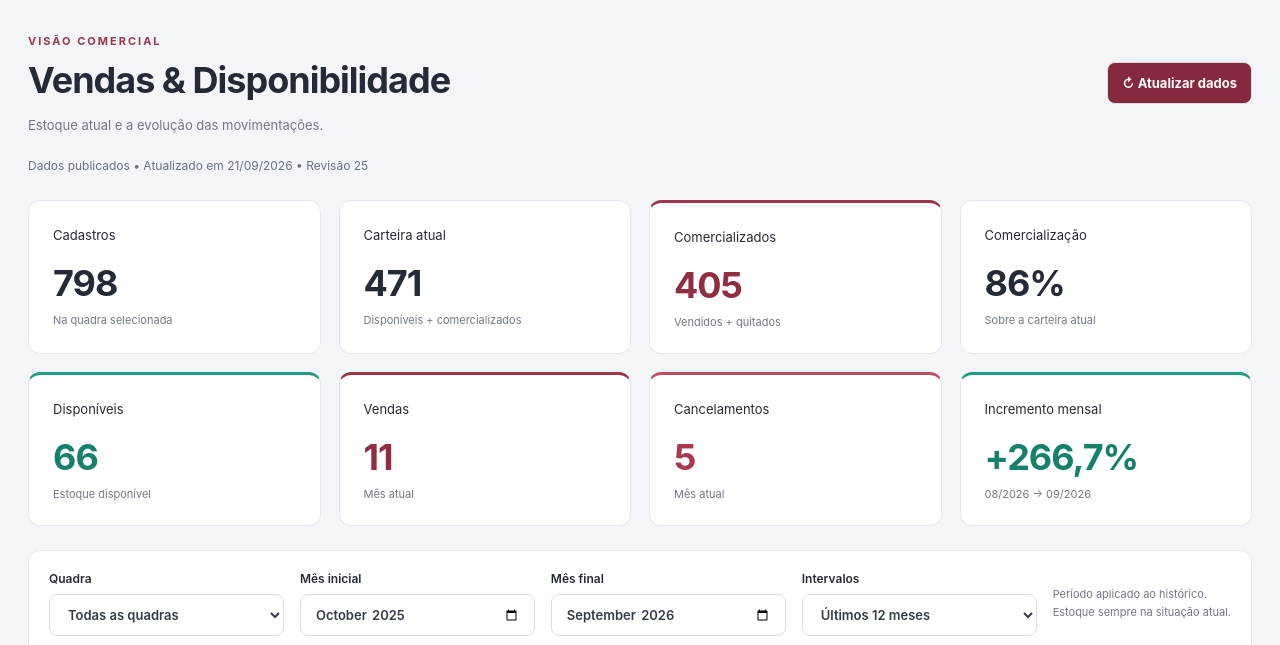
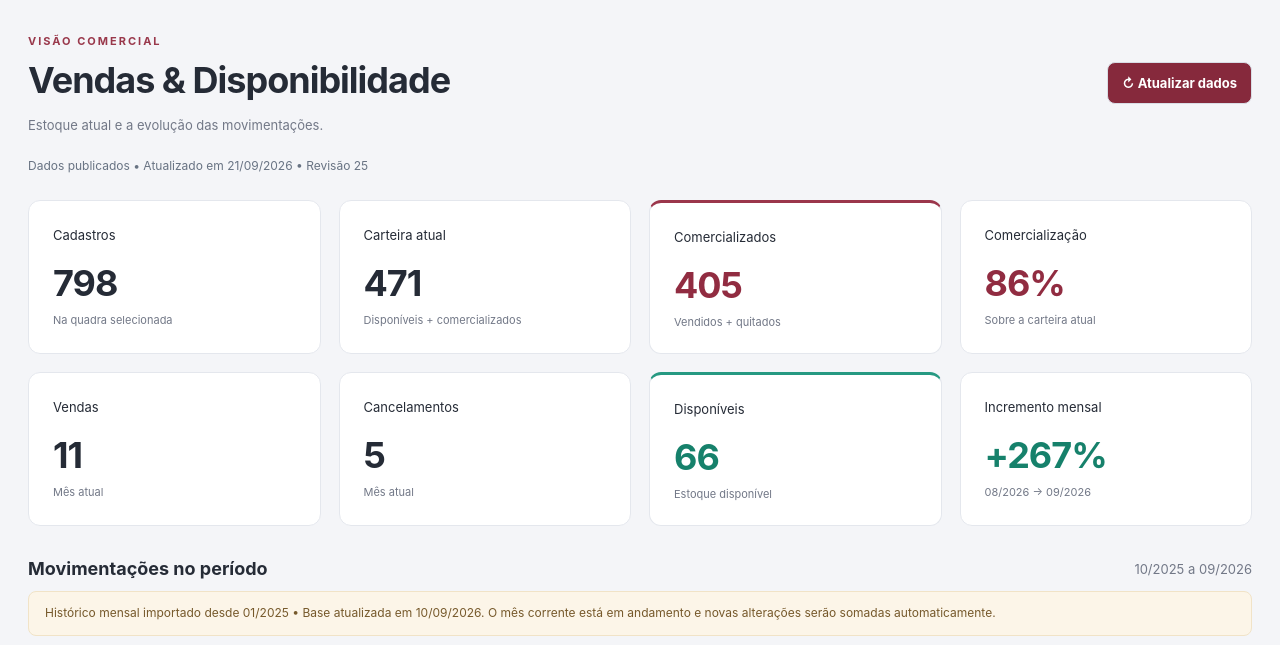
Before and after one commit to nortonpcmaciel/jardimmoria-disponibilidade, a website: page dashboard.html in a window 1280 px wide. Shown: the part 94-739 px from the top of the page. Drawn offline with Linux system fonts and the light colour scheme.

Commit message:
Ajusta ordem e estilo dos indicadores

```diff
--- a/dashboard.html
+++ b/dashboard.html
@@ -19,11 +19,11 @@
     <div class="heading"><div><p class="eyebrow">VISÃO COMERCIAL</p><h1>Vendas & Disponibilidade</h1><p>Estoque atual e a evolução das movimentações.</p></div><button id="refresh" type="button">↻ Atualizar dados</button></div>
     <p id="message" role="status" aria-live="polite">Carregando dados publicados…</p>
     <div id="content" hidden>
-      <section class="cards" aria-label="Indicadores atuais"><article class="card"><p>Cadastros</p><strong id="total">—</strong><small>Na quadra selecionada</small></article><article class="card"><p>Carteira atual</p><strong id="portfolio">—</strong><small>Disponíveis + comercializados</small></article><article class="card sold"><p>Comercializados</p><strong id="sold">—</strong><small>Vendidos + quitados</small></article><article class="card"><p>Comercialização</p><strong id="rate">—</strong><small>Sobre a carteira atual</small></article></section>
-      <section class="cards monthly-cards" aria-label="Indicadores do mês atual"><article class="card available"><p>Disponíveis</p><strong id="available">—</strong><small>Estoque disponível</small></article><article class="card sales"><p>Vendas</p><strong id="current-sales">—</strong><small>Mês atual</small></article><article class="card cancellations"><p>Cancelamentos</p><strong id="current-cancellations">—</strong><small>Mês atual</small></article><article class="card growth" id="growth-card"><p>Incremento mensal</p><strong id="current-growth">—</strong><small id="growth-period">Vendas em relação ao mês anterior</small></article></section>
-      <section class="filters" aria-label="Filtros do dashboard"><label>Quadra<select id="block"><option value="">Todas as quadras</option></select></label><label>Mês inicial<input id="start" type="month" min="2000-01" max="2099-12"></label><label>Mês final<input id="end" type="month" min="2000-01" max="2099-12"></label><label>Intervalos<select id="interval"><option value="last12">Últimos 12 meses</option><option value="currentYear">Ano Atual</option><option value="previousYear">Ano Anterior</option></select></label><span>Período aplicado ao histórico.<br>Estoque sempre na situação atual.</span></section>
+      <section class="cards" aria-label="Indicadores atuais"><article class="card"><p>Cadastros</p><strong id="total">—</strong><small>Na quadra selecionada</small></article><article class="card"><p>Carteira atual</p><strong id="portfolio">—</strong><small>Disponíveis + comercializados</small></article><article class="card sold"><p>Comercializados</p><strong id="sold">—</strong><small>Vendidos + quitados</small></article><article class="card commercial-rate"><p>Comercialização</p><strong id="rate">—</strong><small>Sobre a carteira atual</small></article></section>
+      <section class="cards monthly-cards" aria-label="Indicadores do mês atual"><article class="card"><p>Vendas</p><strong id="current-sales">—</strong><small>Mês atual</small></article><article class="card"><p>Cancelamentos</p><strong id="current-cancellations">—</strong><small>Mês atual</small></article><article class="card available"><p>Disponíveis</p><strong id="available">—</strong><small>Estoque disponível</small></article><article class="card growth"><p>Incremento mensal</p><strong id="current-growth">—</strong><small id="growth-period">Vendas em relação ao mês anterior</small></article></section>
       <div class="section-title"><h2>Movimentações no período</h2><span id="period"></span></div>
       <p id="coverage" class="notice"></p>
+      <section class="filters" aria-label="Filtros do dashboard"><label>Quadra<select id="block"><option value="">Todas as quadras</option></select></label><label>Mês inicial<input id="start" type="month" min="2000-01" max="2099-12"></label><label>Mês final<input id="end" type="month" min="2000-01" max="2099-12"></label><label>Intervalos<select id="interval"><option value="last12">Últimos 12 meses</option><option value="currentYear">Ano Atual</option><option value="previousYear">Ano Anterior</option></select></label><span>Período aplicado ao histórico.<br>Estoque sempre na situação atual.</span></section>
       <section class="flow" aria-label="Indicadores do período"><article><span>Vendas registradas</span><strong id="sales">—</strong></article><article><span>Cancelamentos</span><strong id="cancellations">—</strong></article><article><span>Saldo de vendas</span><strong id="net">—</strong><small>Vendas − cancelamentos</small></article></section>
       <div class="grid"><section class="panel trend"><div class="panel-title"><div><h2>Vendas e cancelamentos</h2><p>Comparativo mensal • quantidade de movimentações</p></div><div class="legend"><span class="green">Vendas</span><span class="red">Cancelamentos</span></div></div><div id="chart" class="chart"></div><details><summary>Ver valores mensais e comparação</summary><div class="table-wrap"><table><thead><tr><th>Mês</th><th>Vendas</th><th>Cancelamentos</th><th>Saldo</th><th>Δ vendas / mês anterior</th></tr></thead><tbody id="monthly"></tbody></table></div></details></section><section class="panel"><h2>Distribuição atual</h2><p>Percentuais sobre os itens apresentados</p><div id="distribution"></div></section></div>
       <section class="panel"><div class="panel-title"><div><h2>Disponibilidade por quadra</h2><p>Posição atual dos objetos cadastrados</p></div></div><div class="table-wrap block-table"><table><thead><tr><th>Quadra</th><th>Total</th><th>Disponíveis</th><th>Vendidos</th><th>Quitados</th><th>Outras situações</th><th>Comercialização</th></tr></thead><tbody id="blocks"></tbody></table></div></section>
--- a/resources/dashboard-cards.css
+++ b/resources/dashboard-cards.css
@@ -2,35 +2,10 @@
   margin-top: 18px;
 }
 
-#content > .filters {
-  margin-top: 24px;
-}
-
-.card.sales {
-  border-top: 3px solid #9b364b;
-}
-
-.card.sales strong {
+.card.commercial-rate strong {
   color: #912c41;
 }
 
-.card.cancellations {
-  border-top: 3px solid #ba4e64;
-}
-
-.card.cancellations strong,
-.card.growth.negative strong {
-  color: #a83950;
-}
-
-.card.growth.positive strong {
+.card.growth strong {
   color: #16816b;
 }
-
-.card.growth.positive {
-  border-top: 3px solid #269982;
-}
-
-.card.growth.negative {
-  border-top: 3px solid #ba4e64;
-}
--- a/resources/dashboard.js
+++ b/resources/dashboard.js
@@ -48,17 +48,15 @@
     $('sold').textContent = number(result.commercialized);
     const commercial = result.available + result.commercialized;
     $('portfolio').textContent = number(commercial);
-    $('rate').textContent = commercial ? (result.commercialized / commercial * 100).toLocaleString('pt-BR', { maximumFractionDigits: 1 }) + '%' : '—';
+    $('rate').textContent = commercial ? (result.commercialized / commercial * 100).toLocaleString('pt-BR', { maximumFractionDigits: 0 }) + '%' : '—';
     const currentMonth = model.month(new Date()), previousMonth = model.periodStart(currentMonth, 2);
     const monthly = model.summarize(data, { block: $('block').value, start: previousMonth, end: currentMonth });
     const currentRow = monthly.rows.find(row => row.month === currentMonth), previousRow = monthly.rows.find(row => row.month === previousMonth);
     $('current-sales').textContent = currentRow?.covered ? number(currentRow.sales) : '—';
     $('current-cancellations').textContent = currentRow?.covered ? number(currentRow.cancellations) : '—';
     const growth = currentRow?.covered && previousRow?.covered ? model.percentChange(currentRow.sales, previousRow.sales) : null;
-    $('current-growth').textContent = growth === null ? '—' : (growth > 0 ? '+' : '') + growth.toLocaleString('pt-BR',{minimumFractionDigits:1,maximumFractionDigits:1}) + '%';
+    $('current-growth').textContent = growth === null ? '—' : (growth > 0 ? '+' : '') + growth.toLocaleString('pt-BR',{maximumFractionDigits:0}) + '%';
     $('growth-period').textContent = label(previousMonth) + ' → ' + label(currentMonth);
-    $('growth-card').classList.toggle('positive', growth !== null && growth > 0);
-    $('growth-card').classList.toggle('negative', growth !== null && growth < 0);
     $('period').textContent = label($('start').value) + ' a ' + label($('end').value);
     const covered = result.rows.some(r => r.covered);
     $('sales').textContent = covered ? number(result.sales) : '—';
```
Also changed, not shown: tests/ui-requirements.test.js (+7 -2 lines).
